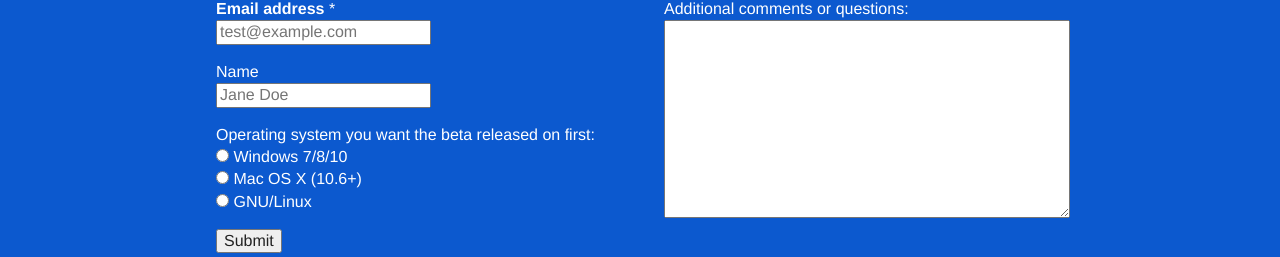
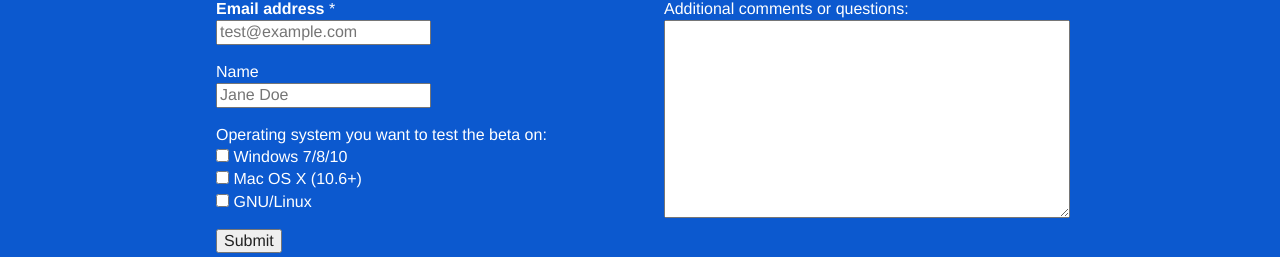
Before and after one commit to EricTendian/itmd362-onboarding, a plain HTML site: page index.html in a window 1280 px wide. Shown: the part 1540-1797 px from the top of the page. Drawn offline with nearby package versions, Linux system fonts and the light colour scheme.

Commit message:
Changing radio buttons to checkboxes in form

```diff
--- a/css/main.css
+++ b/css/main.css
@@ -178,7 +178,7 @@ fieldset {
     padding: 0;
 }
 
-input[type="radio"] {
+input[type="checkbox"] {
     display: inline;
 }
 
--- a/index.html
+++ b/index.html
@@ -101,17 +101,17 @@
                                 <input type="text" name="entry.1568461201" placeholder="Jane Doe">
                             </label>
                             <fieldset>
-                                <legend>Operating system you want the beta released on first:</legend>
+                                <legend>Operating system you want to test the beta on:</legend>
                                 <label>
-                                    <input type="radio" name="entry.911852051" value="Windows 7/8/10">
+                                    <input type="checkbox" name="entry.911852051" value="Windows 7/8/10">
                                     Windows 7/8/10
                                 </label>
                                 <label>
-                                    <input type="radio" name="entry.911852051" value="Mac OS X (10.6+)">
+                                    <input type="checkbox" name="entry.911852051" value="Mac OS X (10.6+)">
                                     Mac OS X (10.6+)
                                 </label>
                                 <label>
-                                    <input type="radio" name="entry.911852051" value="GNU/Linux">
+                                    <input type="checkbox" name="entry.911852051" value="GNU/Linux">
                                     GNU/Linux
                                 </label>
                             </fieldset>
```
